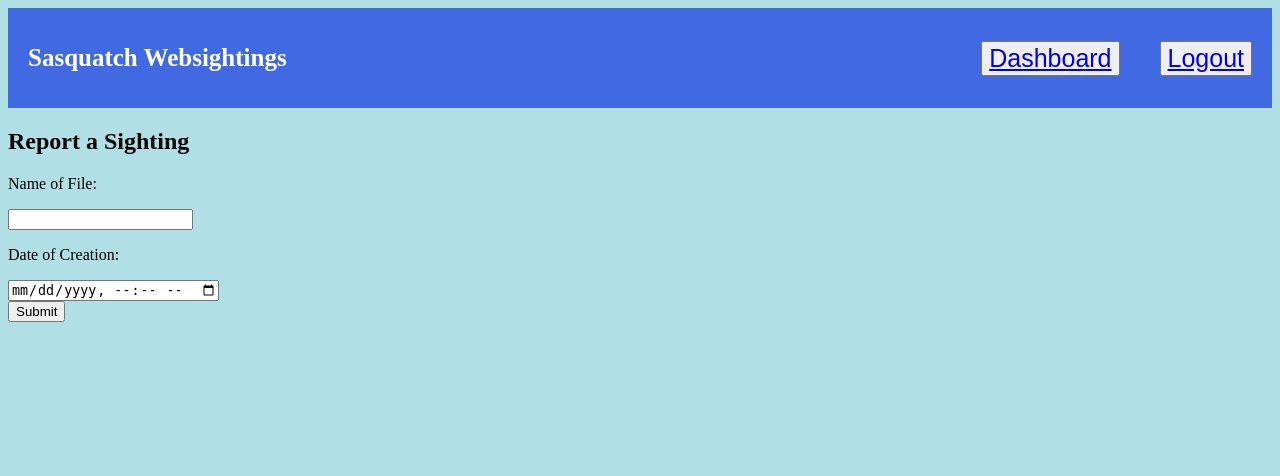
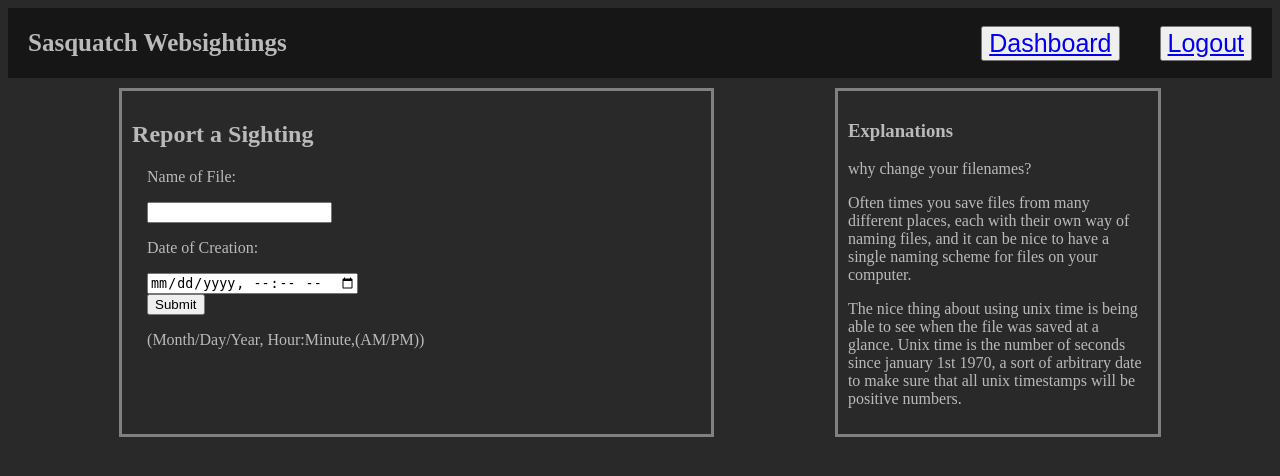
Before and after one commit to Beldorf/Project-filename-changer, a Flask app: page /new/name in a window 1280 px wide. Shown: the top 476 px of the page. Run offline with Flask 2, Linux system fonts and the light colour scheme; the visitor is signed in with stand-in values (Sample User, id 1); data that the repository does not hold is empty.

Commit message:
Add files via upload

```diff
--- a/Solo Project Renamer/flask_app/static/index_style.css
+++ b/Solo Project Renamer/flask_app/static/index_style.css
@@ -1,5 +1,5 @@
 body{
-    background-color: powderblue;
+    background-color: #292929;
     align-items: top;
     justify-content: space-around;
 }
@@ -10,18 +10,22 @@ body{
 }
 .b5{
     width: 300px;
+    color: #bababa;
+}
+.a6{
+    padding-left: 15px;
 }
 
 
 .NavBar {
-    background-color: royalblue;
+    background-color: #171616;
     display: flex;
     justify-content: space-between;
     align-items: center;
-    height: 100px
+    height: 70px
 }
 .NavBar2 {
-    color: white;
+    color: #bababa;
     font-size: 25px;
     margin: 20px;
 }
--- a/Solo Project Renamer/flask_app/templates/new_renamer.html
+++ b/Solo Project Renamer/flask_app/templates/new_renamer.html
@@ -16,8 +16,9 @@
             <button class="NavBar2"><a href="/logout">Logout</a></button>
         </nav>
     </div>
-    <form action='/create/renamer' method="post">
-        <h2>Report a Sighting</h2>
+    <div class="Main">
+        <form action='/create/renamer' method="post" class="LeftMain">
+            <h2 class="b5">Report a Sighting</h2>
             {% with messages = get_flashed_messages(category_filter=['renamer']) %}
                 {% if messages %}
                 <div class="alert alert-danger" role="alert">
@@ -28,17 +29,25 @@
                 </div>
                 {% endif %}
             {% endwith %}
+            <div class="a6">
                 <div>
-            <div>
-                <p>Name of File:</p>
+                    <p class="b5">Name of File:</p>
                     <input type="text" name="name">
                 </div>
                 <div>
-                <p>Date of Creation:</p>
+                    <p class="b5">Date of Creation:</p>
                     <input type="datetime-local" name="date" id="date">
                 </div>
                 <input type="submit" value="Submit">
+                <p class="b5">(Month/Day/Year, Hour:Minute,(AM/PM))</p>
             </div>
         </form>
+        <div class="RightMain">
+            <h3 class="b5">Explanations</h3>
+            <p class="b5">why change your filenames?</p>
+            <p class="b5">Often times you save files from many different places, each with their own way of naming files, and it can be nice to have a single naming scheme for files on your computer.</p>
+            <p class="b5">The nice thing about using unix time is being able to see when the file was saved at a glance. Unix time is the number of seconds since january 1st 1970, a sort of arbitrary date to make sure that all unix timestamps will be positive numbers.</p>
+        </div>
+    </div>
 </body>
 </html>
```
Also changed, not shown: Solo Project Renamer/flask_app/templates/dashboard.html (+7 -6 lines), Solo Project Renamer/flask_app/templates/edit_renamer.html (+12 -3 lines), Solo Project Renamer/flask_app/templates/index.html (+12 -12 lines), Solo Project Renamer/flask_app/templates/show_renamer.html (+13 -3 lines), 2 other files. Lines whose indentation alone changed are shown as unchanged.
